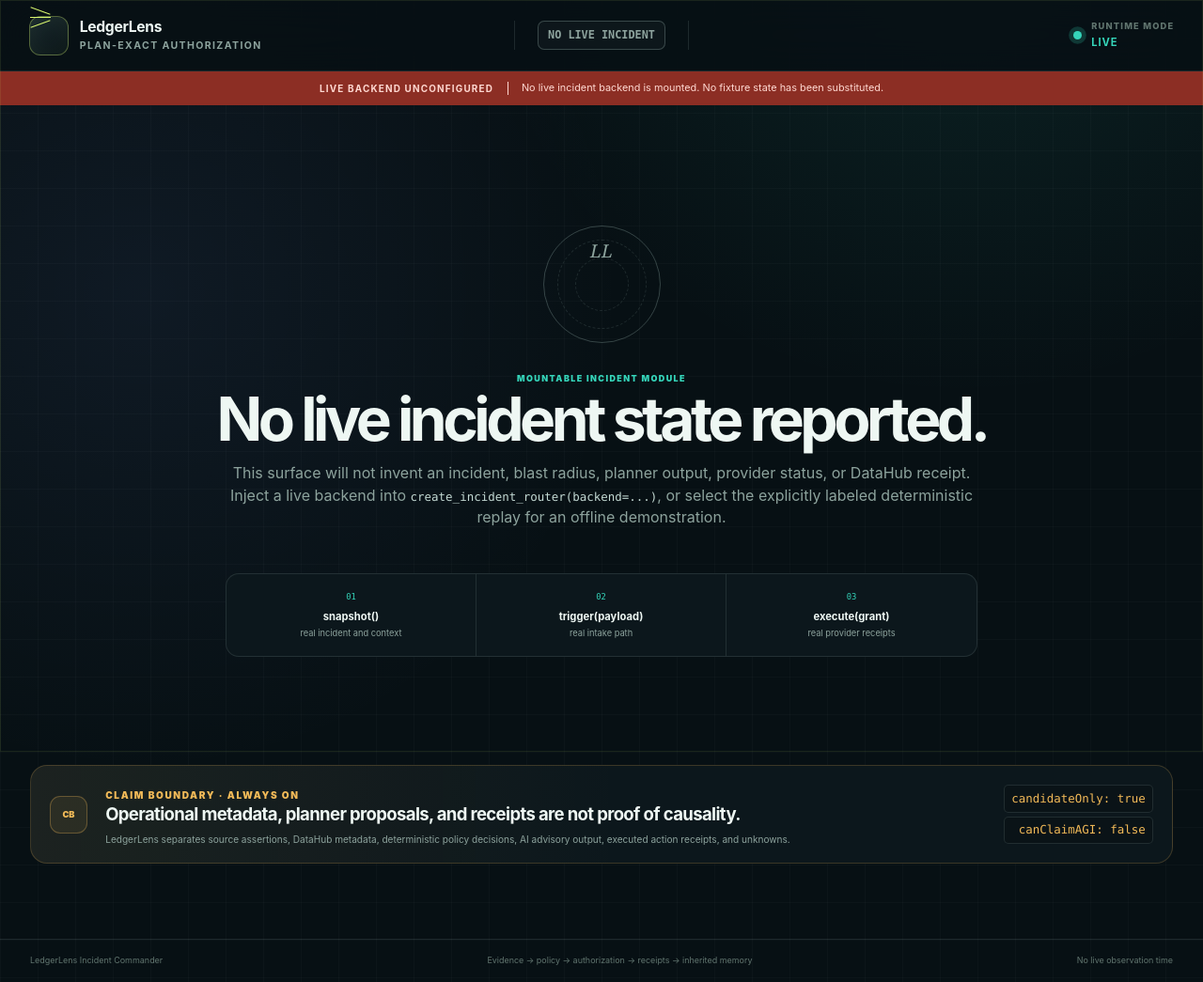
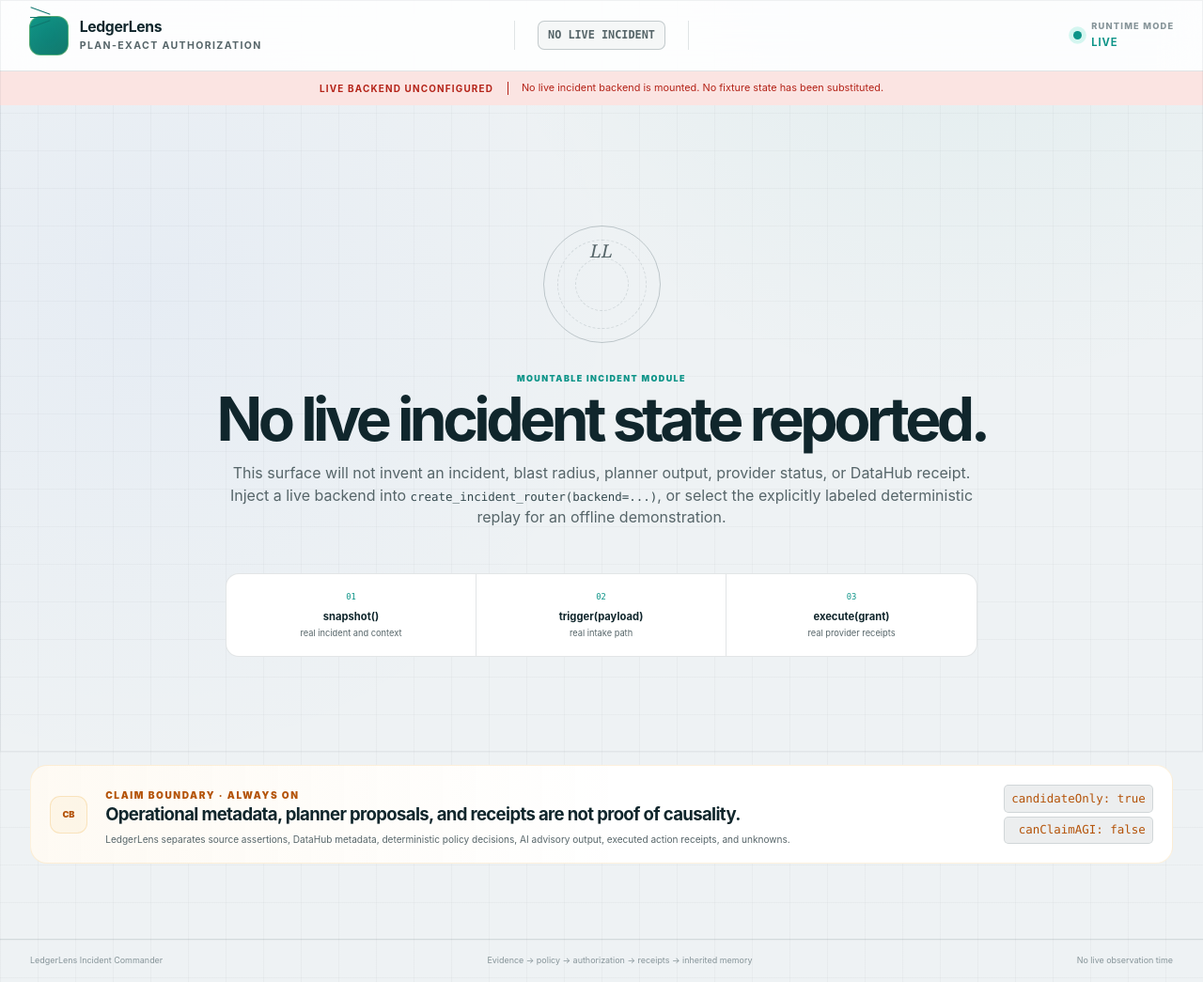
Before and after one commit to tomyimkc/ledgerlens, a FastAPI app: page /incident in a window 1280 px wide. Shown: the whole page at 94% size. Run offline with FastAPI, Linux system fonts and the light colour scheme; some libraries are stand-ins or nearby versions.

Commit message:
feat(space): professional light theme, Issue 1–6 labels, simulated receipts for all six (#51)
- Recolour the demo from the dark theme to a professional light theme (white surfaces,
  dark-slate ink, teal brand accent, readable status colours). Restart is now the teal
  brand action, not an alarming red bar.
- Timeline labels MON–SAT are now "Issue 1"–"Issue 6".
- Every incident now shows receipts: the featured freshness incident keeps its
  backend-executed fixture receipts and the recorded-real-run (E-16) link; the other
  five now render deterministic *simulated* fixture:// receipts (github/slack/pagerduty/
  jira + write-back + memory), each labelled "Simulated fixture receipts — illustrative"
  so the honest distinction from the ★ real-run incident is preserved.

UI-only; contract and honest labels unchanged. 13 dashboard tests, full offline suite,
submission-consistency, and hosted-smoke pass.

Co-authored-by: Claude Opus 4.8 <noreply@anthropic.com>

```diff
--- a/src/ledgerlens/static/incident.css
+++ b/src/ledgerlens/static/incident.css
@@ -1,23 +1,23 @@
 :root {
-  color-scheme: dark;
-  --void: #071014;
-  --surface: #0c171c;
-  --surface-2: #101e24;
-  --surface-3: #15272e;
-  --line: rgba(198, 229, 221, 0.12);
-  --line-strong: rgba(198, 229, 221, 0.24);
-  --ink: #eef7f3;
-  --muted: #8da39d;
-  --muted-2: #61756f;
-  --signal: #d8f66f;
-  --signal-dim: rgba(216, 246, 111, 0.12);
-  --teal: #35d5ba;
-  --teal-dim: rgba(53, 213, 186, 0.12);
-  --coral: #ff765f;
-  --coral-dim: rgba(255, 118, 95, 0.12);
-  --amber: #f2ba58;
-  --blue: #7e9cff;
-  --shadow: 0 30px 80px rgba(0, 0, 0, 0.32);
+  color-scheme: light;
+  --void: #eef2f4;
+  --surface: #ffffff;
+  --surface-2: #f6f9fa;
+  --surface-3: #edf2f4;
+  --line: rgba(17, 44, 50, 0.12);
+  --line-strong: rgba(17, 44, 50, 0.22);
+  --ink: #10262c;
+  --muted: #566569;
+  --muted-2: #869499;
+  --signal: #0f766e;
+  --signal-dim: rgba(15, 118, 110, 0.1);
+  --teal: #0d9488;
+  --teal-dim: rgba(13, 148, 136, 0.1);
+  --coral: #dc2626;
+  --coral-dim: rgba(220, 38, 38, 0.08);
+  --amber: #b45309;
+  --blue: #2563eb;
+  --shadow: 0 20px 50px rgba(17, 44, 50, 0.1);
   --radius: 18px;
 }
 
@@ -35,10 +35,10 @@ body {
   margin: 0;
   color: var(--ink);
   background:
-    radial-gradient(circle at 80% -10%, rgba(53, 213, 186, 0.1), transparent 33rem),
-    radial-gradient(circle at 12% 30%, rgba(126, 156, 255, 0.07), transparent 32rem),
-    linear-gradient(rgba(255, 255, 255, 0.018) 1px, transparent 1px),
-    linear-gradient(90deg, rgba(255, 255, 255, 0.018) 1px, transparent 1px),
+    radial-gradient(circle at 80% -10%, rgba(13, 148, 136, 0.06), transparent 33rem),
+    radial-gradient(circle at 12% 30%, rgba(37, 99, 235, 0.04), transparent 32rem),
+    linear-gradient(rgba(17, 44, 50, 0.03) 1px, transparent 1px),
+    linear-gradient(90deg, rgba(17, 44, 50, 0.03) 1px, transparent 1px),
     var(--void);
   background-size: auto, auto, 40px 40px, 40px 40px, auto;
   font-family:
@@ -51,7 +51,7 @@ body::before {
   position: fixed;
   z-index: 100;
   inset: 0;
-  border: 1px solid rgba(216, 246, 111, 0.09);
+  border: 1px solid rgba(17, 44, 50, 0.06);
   pointer-events: none;
   content: "";
 }
@@ -72,7 +72,7 @@ code,
 
 code {
   overflow-wrap: anywhere;
-  color: #c4dad4;
+  color: #33484d;
   font-size: 0.78rem;
 }
 
@@ -109,7 +109,7 @@ p {
   min-height: 76px;
   padding: 0 2.4vw;
   border-bottom: 1px solid var(--line);
-  background: rgba(7, 16, 20, 0.9);
+  background: rgba(255, 255, 255, 0.88);
   backdrop-filter: blur(20px);
 }
 
@@ -132,7 +132,7 @@ p {
   height: 42px;
   border: 1px solid rgba(216, 246, 111, 0.35);
   border-radius: 12px;
-  background: linear-gradient(145deg, #1a292e, #0a1418);
+  background: linear-gradient(145deg, #0d9488, #0f766e);
   box-shadow: inset 0 0 24px rgba(216, 246, 111, 0.04);
 }
 
@@ -200,7 +200,7 @@ p {
   padding: 0.4rem 0.62rem;
   border: 1px solid rgba(255, 118, 95, 0.35);
   border-radius: 7px;
-  color: #ffb0a2;
+  color: #b42318;
   background: var(--coral-dim);
   font-family: "SFMono-Regular", monospace;
   font-size: 0.74rem;
@@ -210,7 +210,7 @@ p {
 .severity-badge.neutral {
   border-color: var(--line-strong);
   color: var(--muted);
-  background: rgba(255, 255, 255, 0.03);
+  background: rgba(20, 40, 46, 0.03);
 }
 
 .mode-lockup {
@@ -279,12 +279,12 @@ p {
 }
 
 .fixture-banner code {
-  color: #17200d;
+  color: #ffffff;
 }
 
 .live-warning {
-  color: #ffd8d1;
-  background: #8c2e24;
+  color: #b42318;
+  background: #fbe4e2;
 }
 
 main {
@@ -1574,7 +1574,7 @@ input:focus-visible,
   border: 1px solid var(--line);
   border-radius: 5px;
   color: var(--amber);
-  background: rgba(0, 0, 0, 0.15);
+  background: rgba(17, 44, 50, 0.08);
   text-align: right;
 }
 
```
Also changed, not shown: other parts of src/ledgerlens/static/incident.css (+29 -29 lines), src/ledgerlens/static/incident.js (+31 -15 lines), tests/test_incident_dashboard.py (+1 -1 lines).
